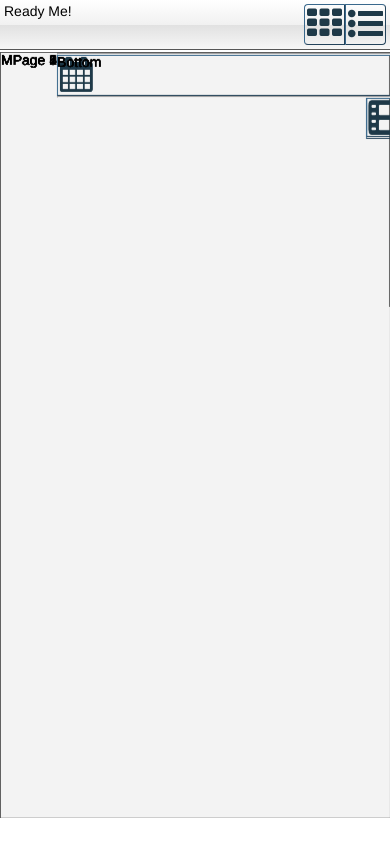
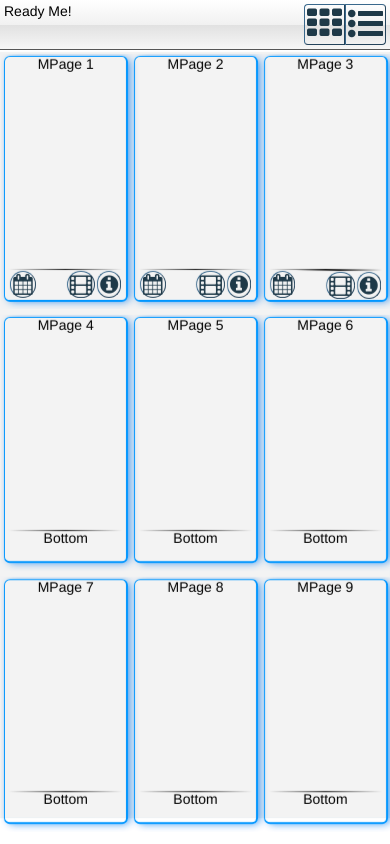
Before and after one commit to shivalih/ReadyMe, a plain HTML site: page www/index.html in a window 390 px wide. Drawn offline with Linux system fonts and the light colour scheme; some packages are replaced by stand-ins of ours.

Commit message:
flipping, multiview divs

```diff
--- a/www/css/readyme.css
+++ b/www/css/readyme.css
@@ -26,7 +26,7 @@ body {
 	line-height: 1;
     /*overflow: hidden;*/
     /*padding-bottom: 20px;*/
-    border: 1px solid transparent;
+    /*border: 1px solid transparent;*/
     background: #F3F3F3;
 }
 ol, ul {
@@ -94,7 +94,7 @@ table {
     background-color: #FFFFFF;
     display:inline-block;
     postion:relative;
-    border: 1px solid #565656;
+    /*border: 1px solid #565656;*/
 }
 
 .topLeft{
@@ -121,7 +121,14 @@ table {
   perspective: 3000px;
   border: none;
   /*box-shadow: 0 1px 18px 3px rgba(180,180,180,1) inset;*/
-  box-shadow: 0 1px 208px 3px rgba(65,93,104,1) inset;
+  /*box-shadow: 0 1px 208px 3px rgba(65,93,104,1) inset;*/
+  box-shadow: 0 1px 208px 3px rgba(0,150,255,0.5) inset;
+  /*-webkit-box-shadow: 4px 4px 2px 0 rgba(43,44,45,0.3) ;
+  box-shadow: 4px 4px 2px 0 rgba(43,44,45,0.3) ;*/
+
+    /*-webkit-box-shadow: 4px 4px 2px 0 rgba(65,93,104,0.6) ;
+  box-shadow: 4px 4px 2px 0 rgba(65,93,104,0.6) ;*/
+
 }
 
 #flipDiv {
@@ -137,8 +144,6 @@ table {
 
 #flipDiv div {
   display: inline-block;
-  position: absolute;
-  width: 100%;
 }
 
 #flipDiv .singleView {
@@ -158,36 +163,124 @@ table {
     transform: rotateY( 180deg );*/
     position: absolute;
     background: #F3F3F3;
-  /*top:0;
+    top:0;
     left:0;
     width:100%;
-  height:100%;*/
-  z-index:0;
+    height:100%;
+    z-index: 0;
     -webkit-backface-visibility: hidden;
     backface-visibility: hidden;
-  -webkit-transform:rotate3d(0,1,0,180deg) translateZ(1px);
-  transform:rotate3d(0,1,0,180deg) translateZ(1px);
+    -webkit-transform: rotate3d(0, 1, 0, 180deg) translateZ(1px);
+    transform: rotate3d(0, 1, 0, 180deg) translateZ(1px);
+    /*float:left;*/
+    /*padding: 8px;
+    text-align: center;*/
+    /*overflow-y:auto;
+    overflow-x: hidden;*/
+    text-align: center;
 }
 
+
 #flipDiv.flipped {
-  -webkit-transform: rotateY( 180deg );
-  transform: rotateY( 180deg );
+    -webkit-transform: rotateY( 180deg);
+    transform: rotateY( 180deg);
 }
 
-.sp{
+.sp {
     position: absolute;
     background: #F3F3F3;
     width: 100%;
-    top:0; left:0; bottom: 0; right: 0;
-    display:none;
+    top: 0;
+    left: 0;
+    bottom: 0;
+    right: 0;
+    display: none;
 }
 
-.mp{
+.mp {
+    /*margin: 5px;
+    background: lightblue;
+    width: 150px;
+    height: 150px;
+    border: 1px solid #333;
+    display: inline-block;*/
+    /*-webkit-box-shadow: 4px 4px 1px 0 rgba(43,44,45,0.3);
+    box-shadow: 4px 4px 1px 0 rgba(43,44,45,0.3);*/
+    border-top: 1px solid rgba(0,150,255,1);
+    border-right: 2px solid rgba(0,150,255,1);
+    border-bottom: 2px solid rgba(0,150,255,1);
+    border-left: 1px solid rgba(0,150,255,1);*/
+
+    /*border-top: 1px solid rgba(7,122,237,1);
+    border-right: 2px solid rgba(7,122,237,1);
+    border-bottom: 2px solid rgba(7,122,237,1);
+    border-left: 2px solid rgba(7,122,237,1)*/
+
+
+    -webkit-box-shadow: 3px 1px 9px -2px rgba(7,122,237,0.91) ;
+    box-shadow: 3px 1px 9px -2px rgba(7,122,237,0.91) ;
+    border-radius: 6px;
+    box-sizing: content-box;
+    position:relative;
+}
+
+.bottomDiv{
     position: absolute;
-    background: #F3F3F3;
+    bottom: 0;
+    left:0;
+    height:35px;
+    width:100%;
+    padding: 4px 4px 0px 4px;
+}
+
+.fadingSeperator{
+    border: 0;
+    height: 1px;
+    background-image: linear-gradient(to right, rgba(0, 0, 0, 0), rgba(0, 0, 0, 0.95), rgba(0, 0, 0, 0));
+    bottom: 0;
+}
+
+.bottomDiv span{
+    margin: 0 auto;
+}
+
+.bottomDiv #info,#film,#calendar{
+    border-radius: 100px;
+    margin: 1px;
+    top:0;
+}
+
+.wrap {
+    display: inline-block;
+    text-align:center;
+    /*margin: auto 1em;*/
+    vertical-align: middle;
+}
+
+.row {
+    margin: 2px 1px;
+    display: table;
+    table-layout: fixed;
     width: 100%;
-    top:0; left:0; bottom: 0; right: 0;
-    display:none;
+    height:33.33%;
+    /*position: relative;*/
+    white-space: nowrap;
+    overflow: hidden;
+}
+.row:last-child {
+  margin-bottom: 0;
+    clear: left;
+}
+
+[class*="col-"] {
+    margin: 2px 1px;
+    display: table-cell;
+    /*border: 1px solid blue;*/
+}
+
+.col-1-3 {
+    width: 31%;
+    height: 95%;
   }
 
 .nav{
@@ -275,6 +368,10 @@ div.topRight span:first-child{
     float:right;
 }
 
+.floatLeft{
+    float:left;
+}
+
 .bannerLine1
 {
   stroke-dasharray: 1000;
@@ -295,6 +392,9 @@ div.topRight span:first-child{
   to {stroke-dashoffset: 0;}
 }
 
+.bottomDiv .fa-size{
+    font-size: 1.5em;
+}
 
 .fa-size{
     font-size: 2.5em;
```
Lines whose indentation alone changed are shown as unchanged.
